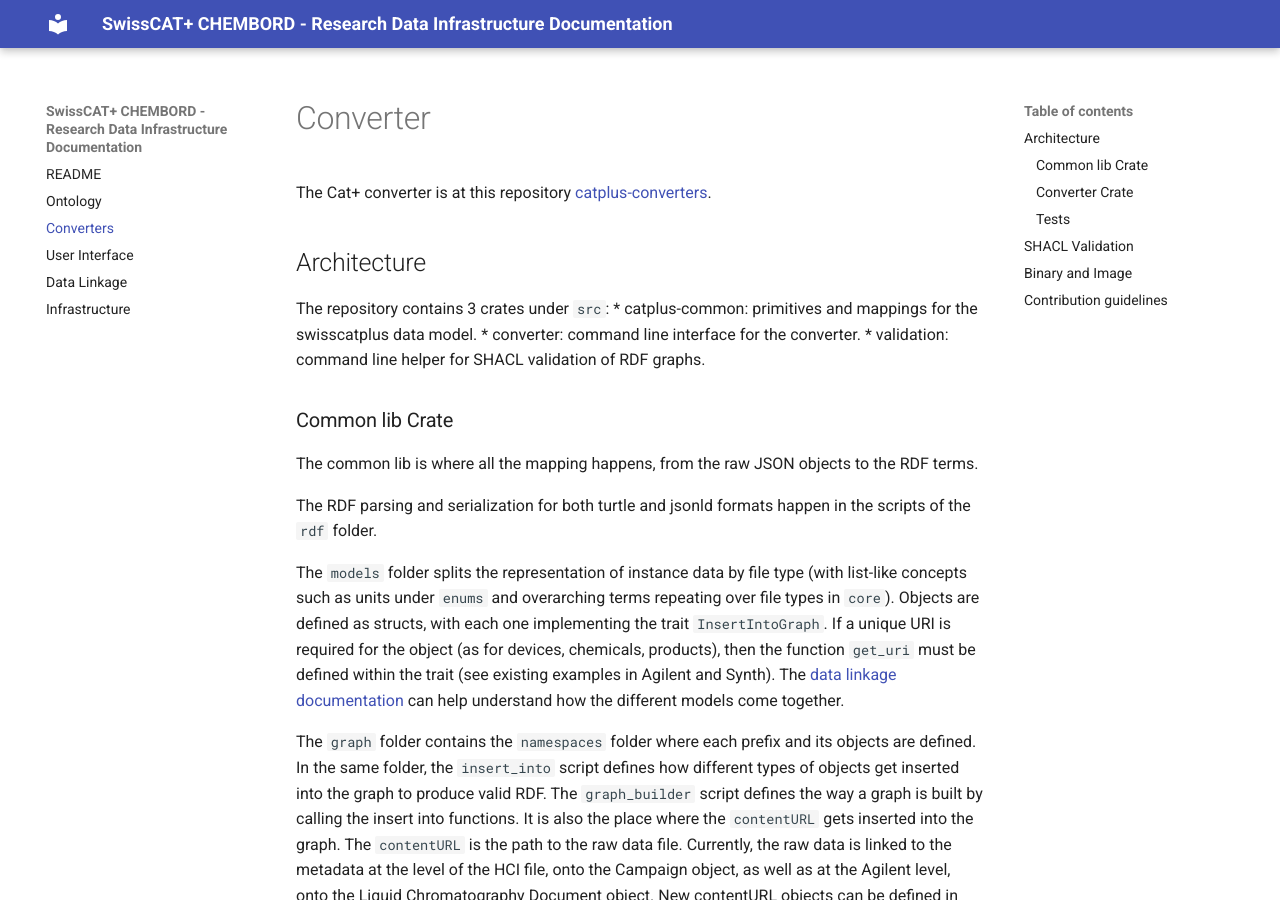
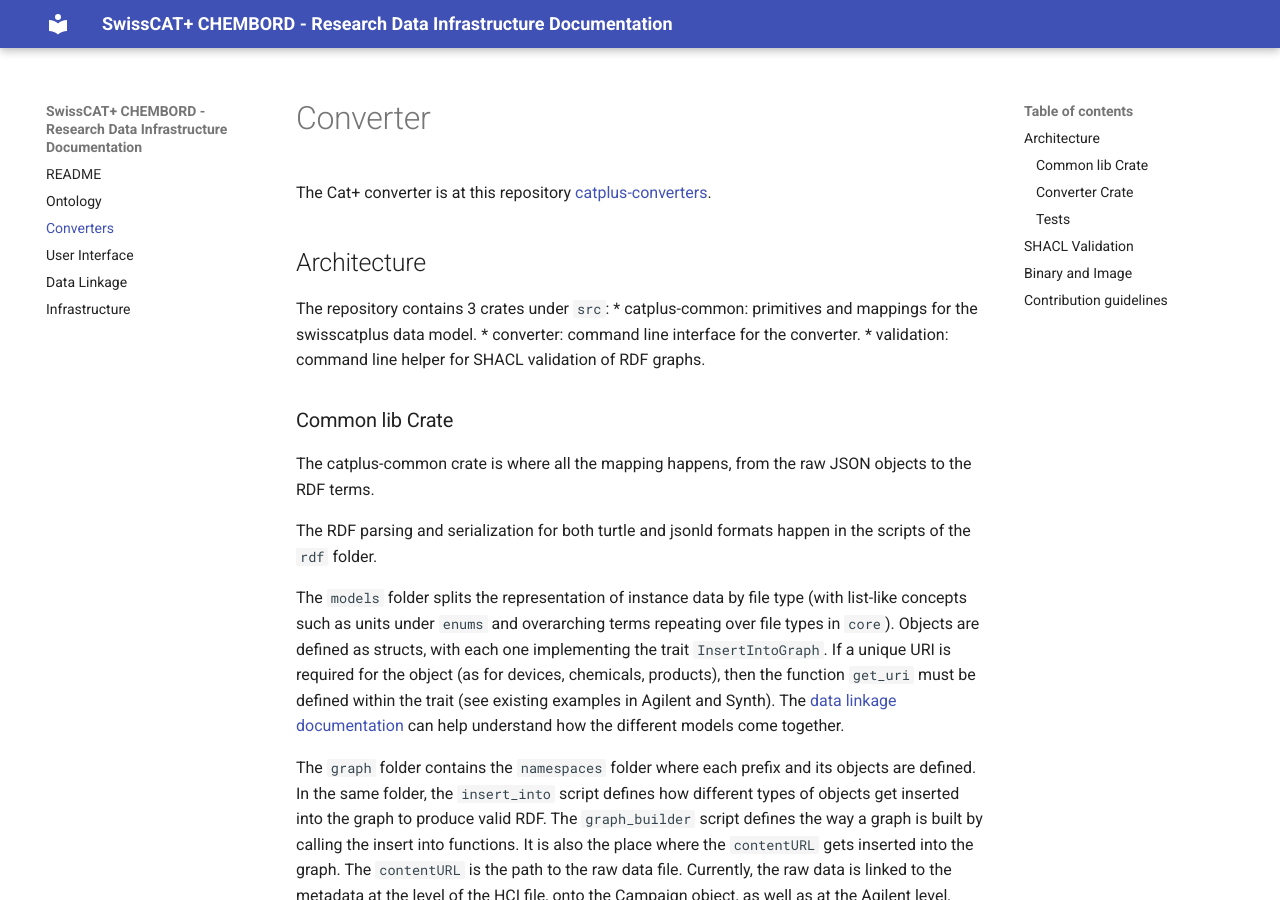
Before and after one commit to swisscatplus/catplus-docs, an MkDocs documentation site: the page built from docs/converters.md, in a window 1280 px wide and 900 px high. Built offline with MkDocs 1.6.1 and Material for MkDocs 9.7.7, drawn with Linux system fonts in a browser that asks for light colours.

Commit message:
chore: docs reformulate
Co-authored-by: Cyril Matthey-Doret <cmdoret@mailbox.org>

```diff
--- a/docs/converters.md
+++ b/docs/converters.md
@@ -9,7 +9,7 @@
 * validation: command line helper for SHACL validation of RDF graphs.
 ### Common lib Crate
 
-The common lib is where all the mapping happens, from the raw JSON objects to the RDF terms.
+The catplus-common crate is where all the mapping happens, from the raw JSON objects to the RDF terms.
 
 The RDF parsing and serialization for both turtle and jsonld formats happen in the scripts of the `rdf` folder.
 
```
